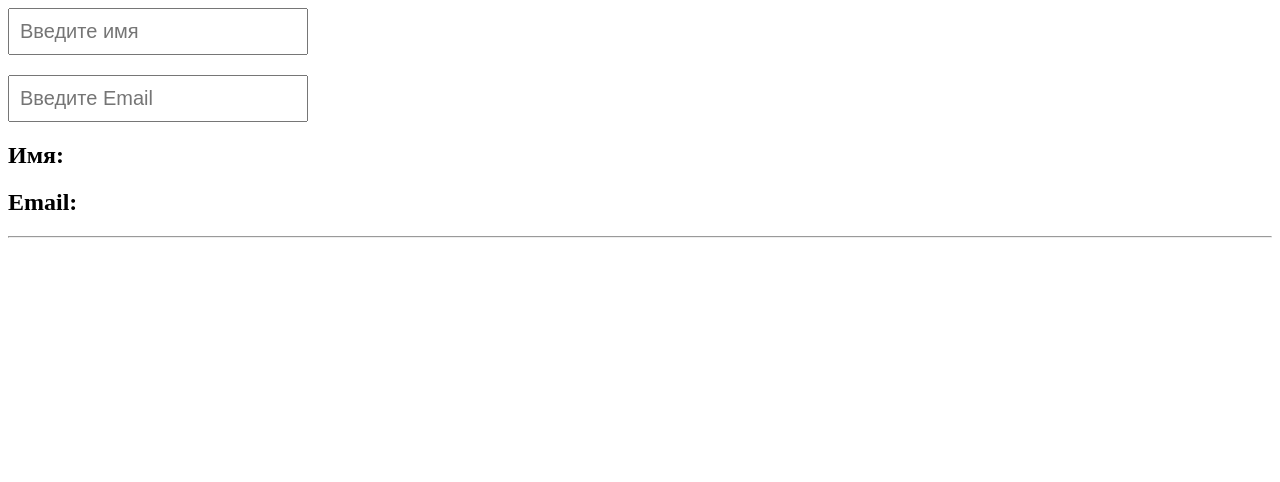
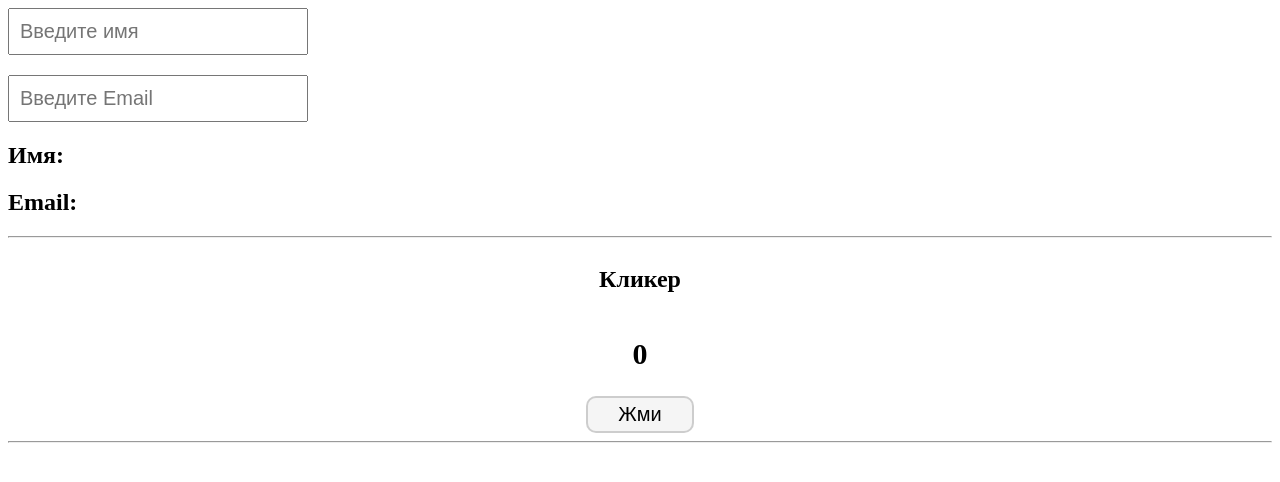
Before and after one commit to BlueBerrySuS/home-work-setState, a React (Vite) app: page / in a window 1280 px wide. Shown: the top 482 px of the page. Built offline with nearby package versions, Linux system fonts and the light colour scheme.

Commit message:
добавлен кликер

```diff
--- a/src/App.jsx
+++ b/src/App.jsx
@@ -1,11 +1,13 @@
 import { useState } from 'react'
 import './App.css'
 import UserForm from './components/user-form/user-form'
+import Clicker from './components/clicker/clicker'
 
 function App() {
   return (
     <>
       <UserForm/>
+      <Clicker/>
     </>
   )
 }
--- /dev/null
+++ b/src/components/clicker/clicker.jsx
@@ -0,0 +1,36 @@
+import { useState } from "react";
+import style from './clicker.module.css';
+
+function Clicker() {
+    const [clickCount, setClickCount] = useState(0);
+    const [fontColor, setFontColor] = useState("black");
+    const gradientColors = {
+        1: "#00FF00",
+        2: "#33FF00",
+        3: "#66FF00",
+        4: "#99FF00",
+        5: "#CCFF00",
+        6: "#FFCC00",
+        7: "#FF9900",
+        8: "#FF6600",
+        9: "#FF3300",
+        10: "#FF0000"
+    };
+
+    const handleClick = () => {
+        const newClickCount = clickCount === 10? 0 : clickCount + 1;
+        setClickCount(newClickCount);
+        setFontColor(gradientColors[newClickCount]);
+    };
+    return (
+        <>
+        <div className={style.clicker}>
+            <h2>Кликер</h2>
+            <h2 className={style.clicker_display} style={{color: fontColor}}>{clickCount}</h2>
+            <button className={style.clicker_button} onClick={handleClick}>Жми</button>
+        </div>
+        <hr />
+        </>
+    )
+}
+export default Clicker;
--- /dev/null
+++ b/src/components/clicker/clicker.module.css
@@ -0,0 +1,24 @@
+.clicker {
+    display: flex;
+    justify-content: center;
+    align-items: center;
+    flex-direction: column;
+}
+
+.clicker_display {
+    font-size: 30px;
+}
+
+.clicker_button {
+    background-color: whitesmoke;
+    font-size: 20px;
+    border: 2px solid rgba(187, 187, 187, 0.685);
+    border-radius: 10px;
+    user-select: none;
+    padding: 5px 30px;
+}
+
+.clicker_button:active {
+    background-color: lightgray;
+    box-shadow: inset 0px 2px 2px gray;
+}
```
